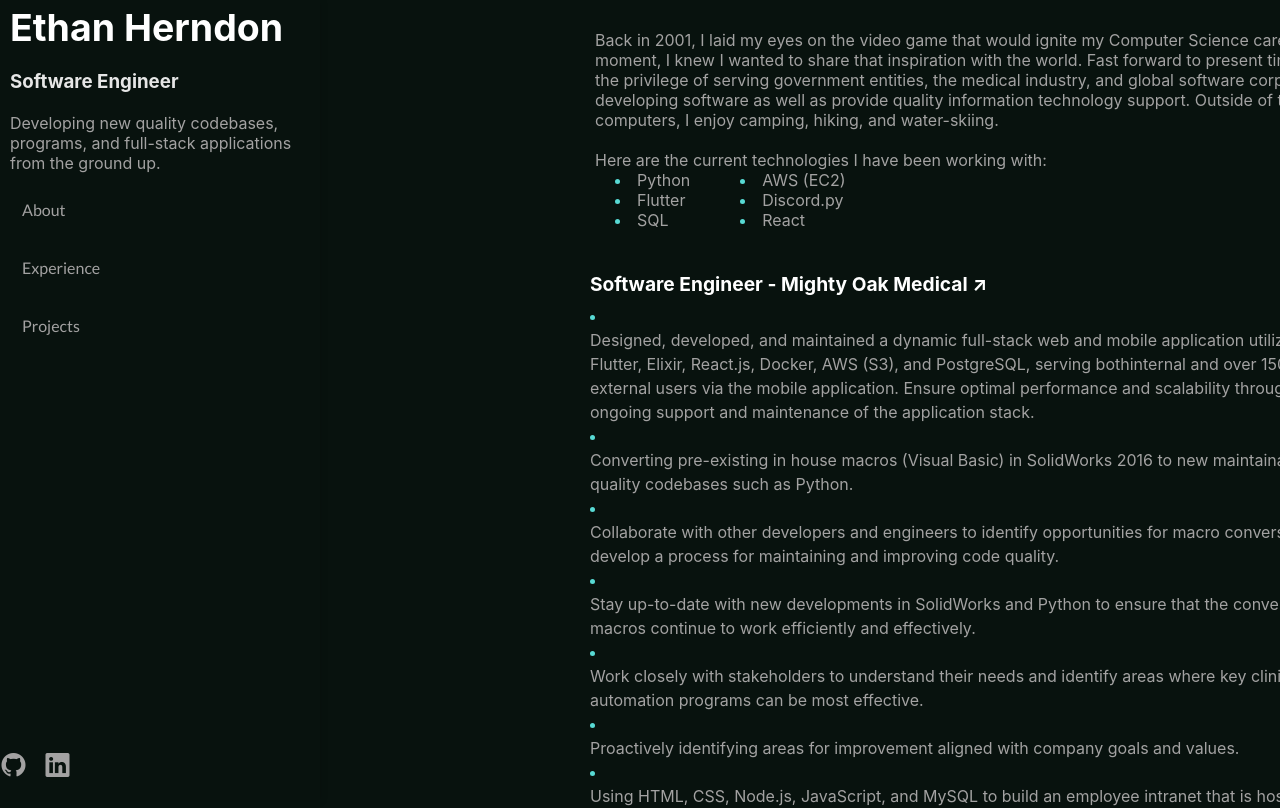
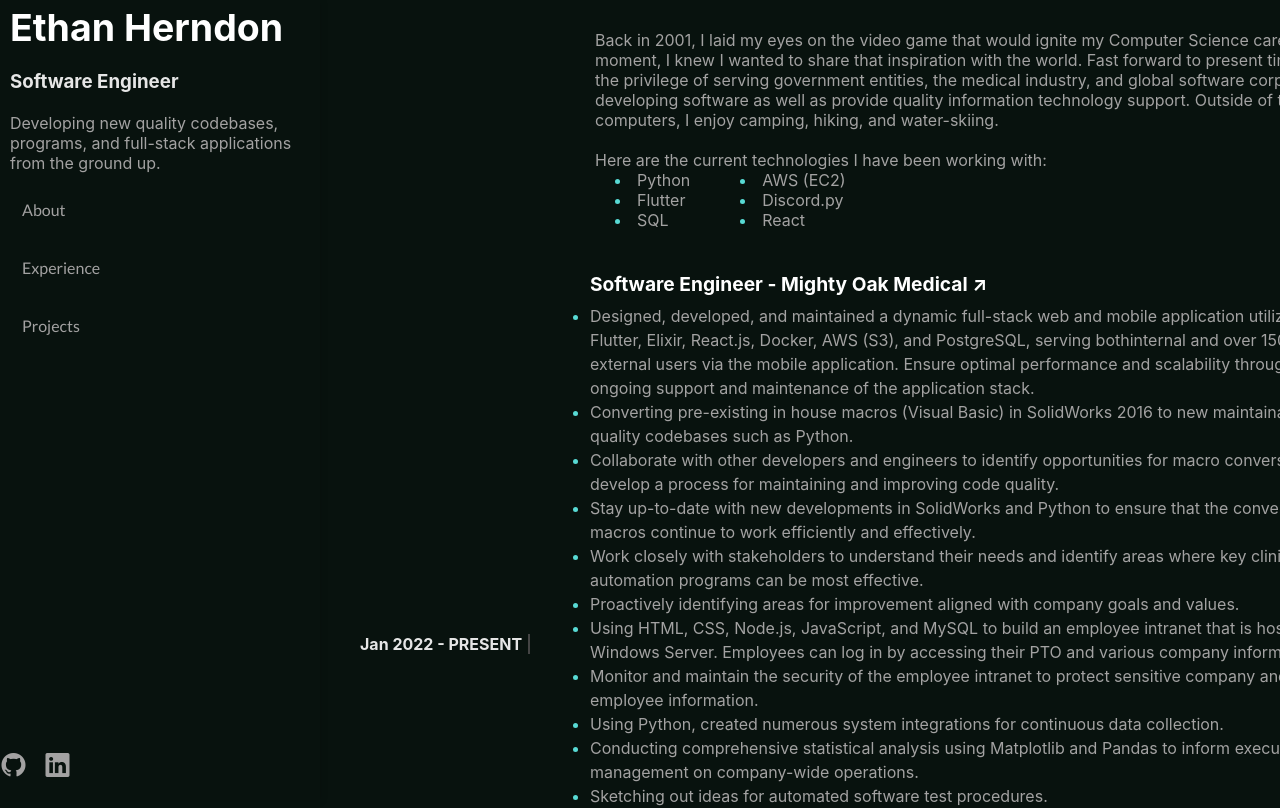
Before and after one commit to HerndonE/Portfolio-Website, a React (Create React App) app: page /#/ in a window 1280 px wide. Shown: the top 808 px of the page. Built offline with nearby package versions, Linux system fonts and the light colour scheme.

Commit message:
[Fix] navbar [update] scroll to top for home page and marker for most browsers

```diff
--- a/src/App.js
+++ b/src/App.js
@@ -25,7 +25,7 @@ const Home = () => (
     <div className="app-container">
       <CustomNav
         li={[
-          ["About", "#/"],
+          ["About", "#/about"],
           ["Experience", "#/experience"],
           ["Projects", "#/projects"],
         ]}
--- a/src/components/Expierence/Expierence.js
+++ b/src/components/Expierence/Expierence.js
@@ -13,17 +13,11 @@ function Expierence({ AllExpierences, IndexOfAllExpierences }) {
   const expierences = AllExpierences[IndexOfAllExpierences] || [];
 
   return (
-    <div className="ul">
-      {expierences.map((expierence, index) => {
-        return (
-          <li>
-            <div key={expierence + index} className="li">
-              {expierence}
-            </div>
-          </li>
-        );
-      })}
-    </div>
+    <ul>
+      {expierences.map((expierence, index) => (
+        <li key={expierence + index}>{expierence}</li>
+      ))}
+    </ul>
   );
 }
 
--- a/src/components/ScrollToTop.js
+++ b/src/components/ScrollToTop.js
@@ -1,4 +1,3 @@
-// ScrollToTop.js
 import { useEffect } from "react";
 import { useLocation } from "react-router-dom";
 
@@ -6,7 +5,15 @@ const ScrollToTop = () => {
   const location = useLocation();
 
   useEffect(() => {
-    window.scrollTo(0, 0);
+    const timer = setTimeout(() => {
+      window.scrollTo({
+        top: 0,
+        left: 0,
+        behavior: "smooth",
+      });
+    }, 50);
+
+    return () => clearTimeout(timer);
   }, [location]);
 
   return null;
```
